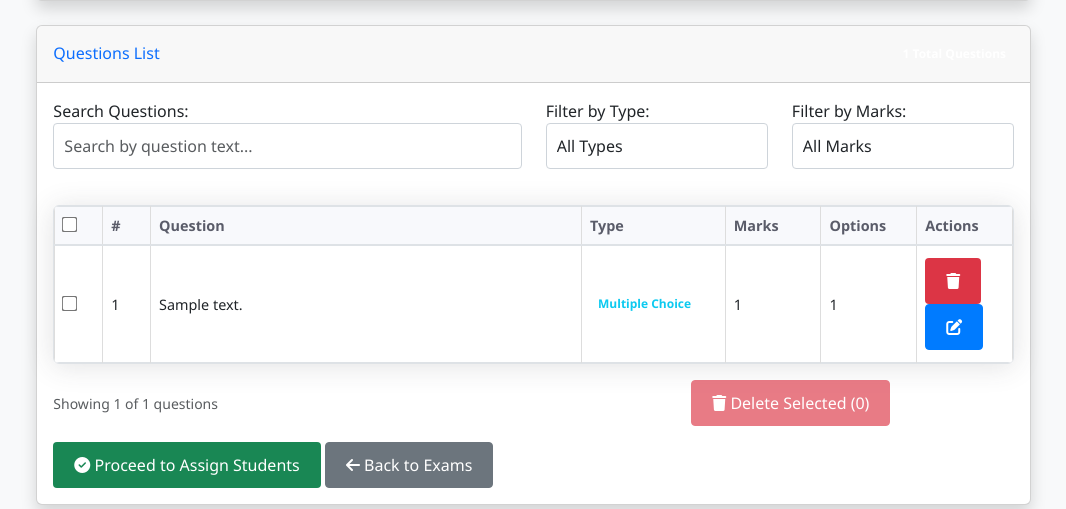
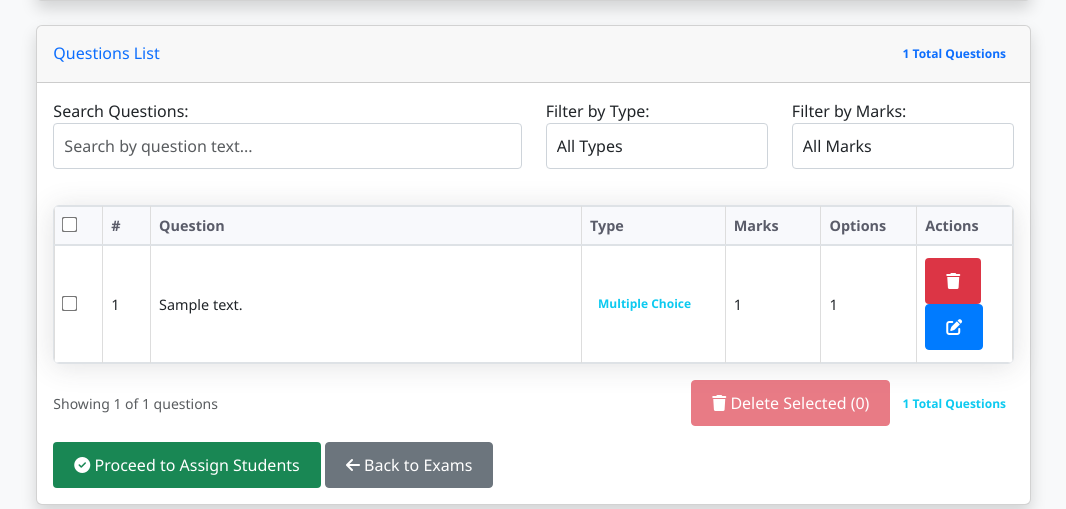
Before and after one commit to SamuelKamal13/smart-exam-portal-graduation-project, a PHP site: page /dashboard/trainer/manage-questions.php?exam_id=1 in a window 1280 px wide. Shown: the part 1568-2077 px from the top of the page, without its empty margins (213-1279 px from the left). Run offline with PHP 8.4, Linux system fonts and the light colour scheme; the visitor is signed in with stand-in values (Sample User, id 1); tables that the repository leaves empty hold one stand-in row (values such as "Sample post").

Commit message:
Change the badge badge to badge text

```diff
--- a/dashboard/student/course-details.php
+++ b/dashboard/student/course-details.php
@@ -259,7 +259,7 @@ include_once "../../includes/header.php";
                                                     echo '<a href="../exam/take-exam.php?id=' . $exam['id'] . '" class="btn btn-success btn-sm">Take Exam</a>';
                                                 } else {
                                                     // Exam is in the future
-                                                    echo '<span class="badge badge-info">Starts in ' . $days_remaining . ' day' . ($days_remaining != 1 ? 's' : '') . '</span>';
+                                                    echo '<span class="badge text-info">Starts in ' . $days_remaining . ' day' . ($days_remaining != 1 ? 's' : '') . '</span>';
                                                 }
                                                 ?>
                                             </td>
@@ -350,7 +350,7 @@ include_once "../../includes/header.php";
                                             if ($now <= $end_time) {
                                                 echo '<a href="../exam/take-exam.php?id=' . $exam['id'] . '" class="btn btn-success btn-sm">Take Exam</a>';
                                             } else {
-                                                echo '<span class="badge badge-secondary">Expired</span>';
+                                                echo '<span class="badge text-secondary">Expired</span>';
                                             }
                                         }
                                         ?>
--- a/dashboard/trainer/manage-questions.php
+++ b/dashboard/trainer/manage-questions.php
@@ -890,7 +890,7 @@ include_once "../../includes/header.php";
             <div class="card shadow mb-4">
                 <div class="card-header py-3 d-flex justify-content-between align-items-center">
                     <h6 class="m-0 font-weight-bold text-primary">Questions List</h6>
-                    <span class="badge badge-primary"><?php echo count($questions); ?> Total Questions</span>
+                    <span class="badge text-primary"><?php echo count($questions); ?> Total Questions</span>
                 </div><div class="card-body">
                     <?php if (count($questions) > 0): ?>
                         <!-- Search and Filter Controls for Questions List -->
@@ -985,7 +985,7 @@ include_once "../../includes/header.php";
                                 <button id="deleteSelectedBtn" class="btn btn-danger btn-sm mr-2" disabled>
                                     <i class="fas fa-trash"></i> Delete Selected (<span id="questionsSelectedCount">0</span>)
                                 </button>
-                                <span class="badge badge-info"><?php echo count($questions); ?> Total Questions</span>
+                                <span class="badge text-info"><?php echo count($questions); ?> Total Questions</span>
                             </div>
                         </div>
 
@@ -1349,7 +1349,7 @@ include_once "../../includes/header.php";
                             <input type="checkbox" id="selectQuestion${index}" class="question-select" checked>
                             <label for="selectQuestion${index}" class="mb-0 ml-2">Question ${index + 1}</label>
                         </div>
-                        <span class="badge badge-info">${question.type === 'mcq' ? 'Multiple Choice' : 'True/False'}</span>
+                        <span class="badge text-info">${question.type === 'mcq' ? 'Multiple Choice' : 'True/False'}</span>
                     </div>
                     <div class="card-body">
                         <p>${question.text}</p>
--- a/dashboard/trainer/view-exam.php
+++ b/dashboard/trainer/view-exam.php
@@ -259,7 +259,7 @@ include_once "../../includes/header.php";
                                                             <li class="list-group-item <?php echo $option['is_correct'] ? 'list-group-item-success' : ''; ?>">
                                                                 <?php echo htmlspecialchars($option['option_text']); ?>
                                                                 <?php if ($option['is_correct']): ?>
-                                                                    <span class="badge badge-success float-right">Correct</span>
+                                                                    <span class="badge text-success float-right">Correct</span>
                                                                 <?php endif; ?>
                                                             </li>
                                                         <?php endforeach; ?>
```
